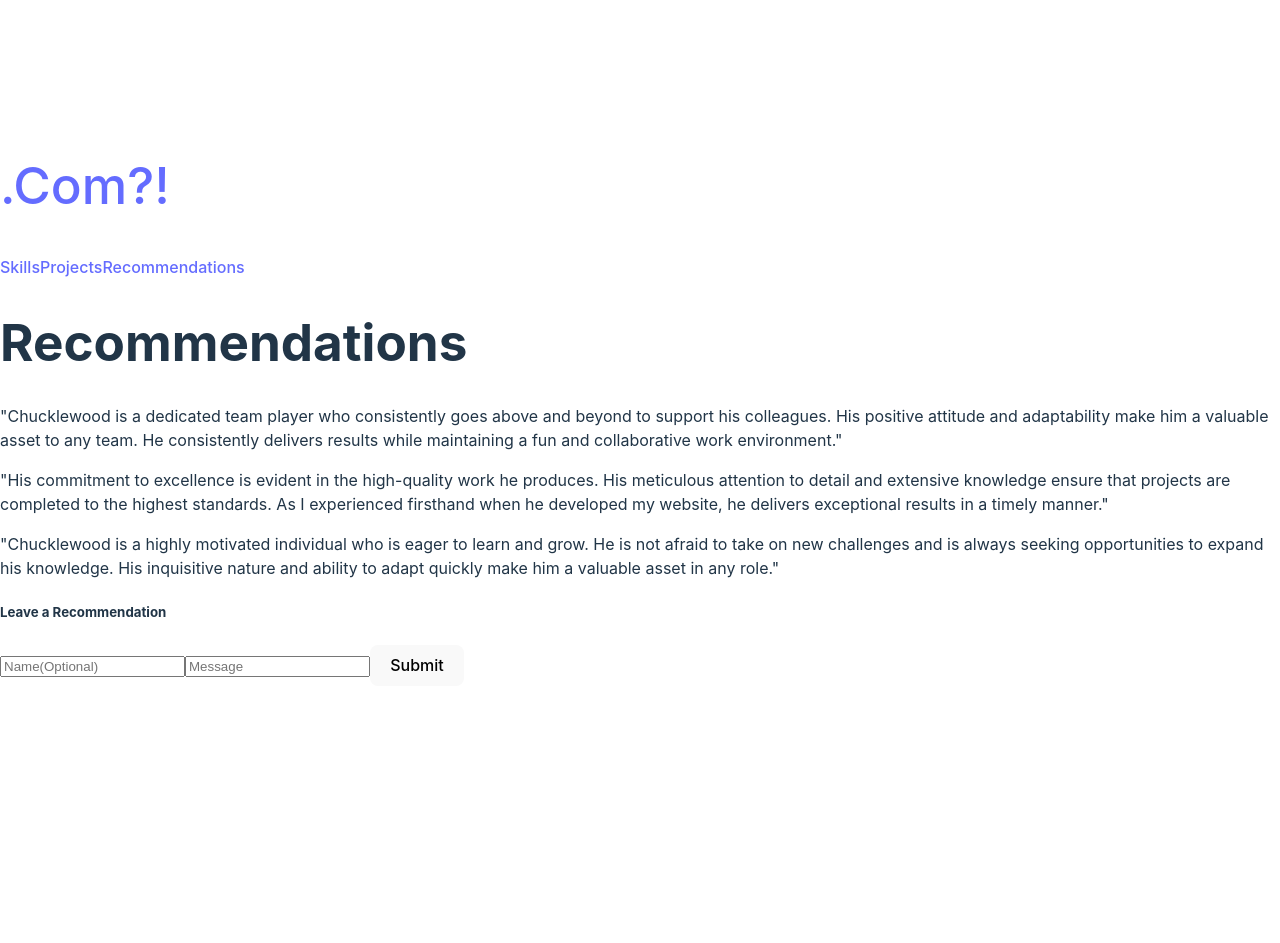
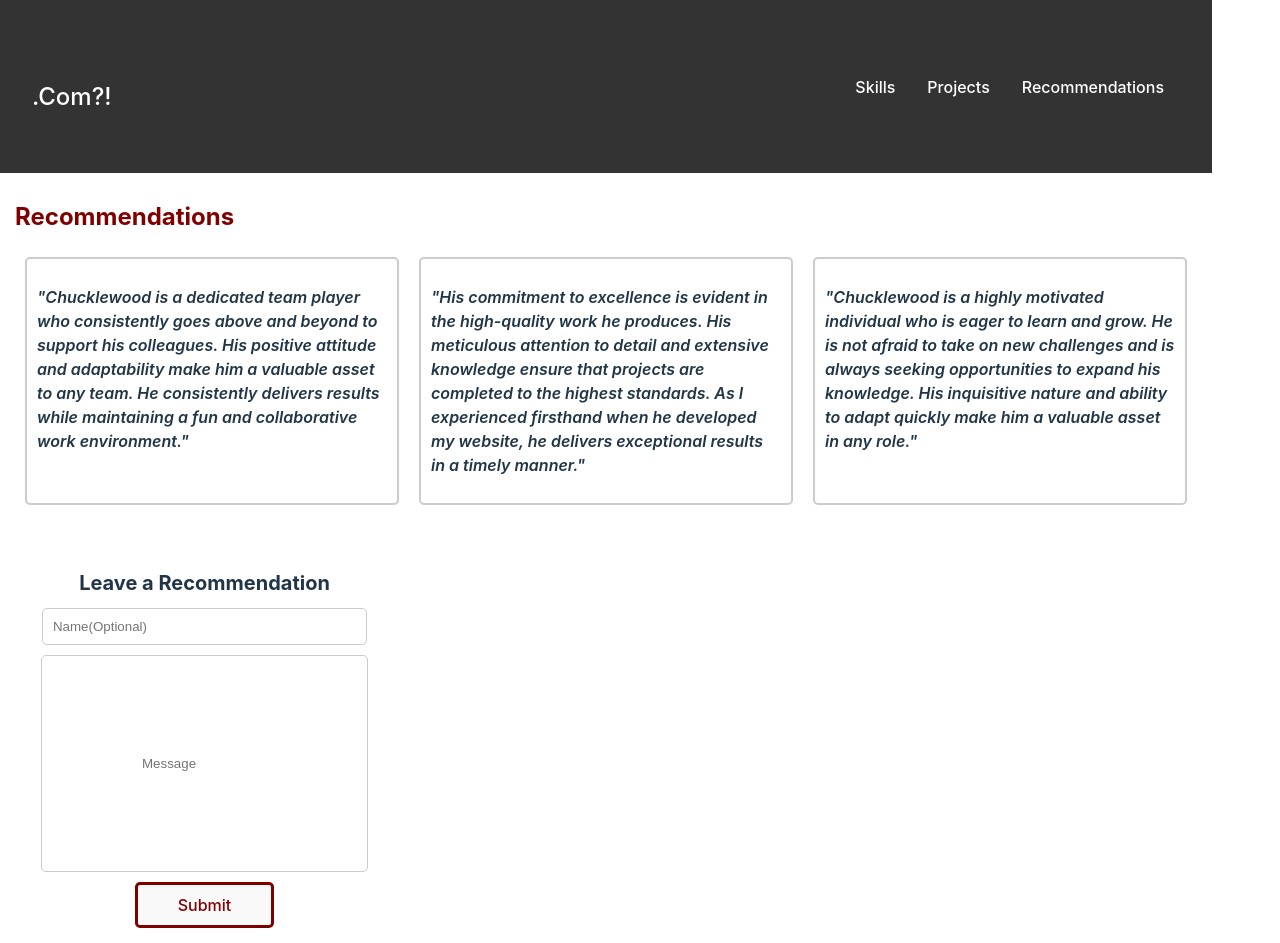
Before and after one commit to HeedlessGentry/Chucklewood, a React (Vite) app: page /recommendations in a window 1280 px wide. Before the commit the page ends 800 px from the top, so only its background shows below. Built offline with nearby package versions, Linux system fonts and the light colour scheme.

Commit message:
Almost done

```diff
--- a/src/components/About.jsx
+++ b/src/components/About.jsx
@@ -1,8 +1,9 @@
 import React from "react";
+import '../styles/About.css';
 
 function About() {
     return (
-        <div>
+        <div className="about">
             <div className="profile_pic">
                 <img
                 src="https://static.vecteezy.com/system/resources/thumbnails/011/675/374/small_2x/man-avatar-image-for-profile-png.png"
@@ -11,7 +12,7 @@ function About() {
                 />
             </div>
             <div className="about_me">
-            <h1>Hello, I'm Reece Chucklewood! &#x1F44B; </h1>
+            <h1 style={{color:'maroon', fontWeight: 'bold', fontSize: '24px'  }}>Hello, I'm Reece Chucklewood! &#x1F44B; </h1>
             <p>
             I am a full-stack developer with over three years of specialized experience in DevOps and cloud architecture. I worked with IBM Cloud, where I design and manage cloud infrastructure to support scalable, secure applications. My expertise includes setting up CI/CD pipelines, automating deployments, and optimizing cloud resources.I pride myself in bridging the gap between development and operations, ensuring smooth, efficient workflows and high-performing applications.
             </p>
--- a/src/components/Navbar.jsx
+++ b/src/components/Navbar.jsx
@@ -1,5 +1,6 @@
 import React from "react";
 import { Link } from "react-router-dom";
+import '../styles/Navbar.css';
 
 function Navbar () {
     return (
--- a/src/components/Projects.jsx
+++ b/src/components/Projects.jsx
@@ -1,26 +1,27 @@
 import React from "react";
+import '../styles/Projects.css'
 
 function Projects() {
     return (
         <div>
             <div className="projects">
-                <h1>Projects</h1>
+                <h1 style={{color:'maroon', fontWeight: 'bold', fontSize: '24px'  }}>Projects</h1>
                 <p>
-                    <h2>ISP Management Platform</h2>
+                    <h2 style={{fontSize: '18px'}}>ISP Management Platform</h2>
                     <ul>
                         <li>Worked in a team to develop an ISP management platform with an integrated CRM and data tracking algorithm.</li>
                         <li>Leveraged  HTML, CSS and Javascript for the UI and Python for server-side logic.</li>
                     </ul>
                 </p><hr />
                 <p>
-                    <h2>Apartment booking service</h2>
+                    <h2 style={{fontSize: '18px'}}>Apartment booking service</h2>
                     <ul>
                         <li>Developed a online apartment booking platform that allows viewing vacant apartments and booking them for a subscription.</li>
                         <li>Integrated a payment gateway and APIs for landlords to list the vacancies.</li>
                     </ul>
                 </p><hr />
                 <p>
-                    <h2>Cloud Infrastructure</h2>
+                    <h2 style={{fontSize: '18px'}}>Cloud Infrastructure</h2>
                     <ul>
                         <li>Assisted in the design and deployment of cloud-based applications and infrastructure in a junior role at IBM Cloud.</li>
                         <li>Provided technical support to clients and internal teams, troubleshooting issues, and ensuring optimal performance of cloud environments.</li>
@@ -28,7 +29,7 @@ function Projects() {
                 </p>
             </div>
         </div>
-    )
+    );
 }
 
 export default Projects;
--- a/src/components/Recommendations.jsx
+++ b/src/components/Recommendations.jsx
@@ -1,9 +1,10 @@
 import React from "react";
+import '../styles/Recommendations.css';
 
 function Recommendations () {
     return (
         <div className="refs-section">
-            <h1>Recommendations</h1>
+            <h1 style={{color:'maroon', fontWeight: 'bold', fontSize: '24px'  }}>Recommendations</h1>
             <div className="refs-cards">
                 <div className="refs">
                     <p>"Chucklewood is a dedicated team player who consistently goes above and beyond to support his colleagues. His positive attitude and adaptability make him a valuable asset to any team. He consistently delivers results while maintaining a fun and collaborative work environment."</p>
--- a/src/components/ScrollToTop.jsx
+++ b/src/components/ScrollToTop.jsx
@@ -1,5 +1,5 @@
 import React, { useState, useEffect } from "react";
-
+import "../styles/ScrollToTop.css";
 
 function ScrollToTop() {
     const [isVisible, setIsVisible] = useState(false);
--- a/src/components/Skills.jsx
+++ b/src/components/Skills.jsx
@@ -1,10 +1,11 @@
 import React from "react";
+import '../styles/Skills.css';
 
 function Skills() {
     return (
         <div>
             <div className="skills-section">
-                <h1>Skills</h1>
+                <h1 style={{color: 'maroon', fontWeight: 'bold', fontSize: '24px'}}>Skills</h1>
                 <div className="skills-cards">
                     <div className="skill-card">
                         <figure>
--- a/src/styles/About.css
+++ b/src/styles/About.css
@@ -0,0 +1,15 @@
+.about{
+    display: flex;
+    justify-content: flex-end;
+    padding: 15px;
+}
+
+.profile_pic {
+    flex-wrap: wrap;
+    justify-content: space-between;
+    margin: 2em;
+}
+
+.about_me{
+    flex-wrap: wrap;
+}
--- /dev/null
+++ b/src/styles/Navbar.css
@@ -0,0 +1,24 @@
+.navbar {
+    display: flex;
+    justify-content: space-between;
+    align-items: center;
+    background-color: #333;
+    padding: 1rem 2rem;
+    color: white;
+  }
+
+  .site-name a {
+    color: white;
+    text-decoration: none;
+    font-size: 1.5rem;
+  }
+
+  .nav-links a {
+    color: white;
+    text-decoration: none;
+    margin: 0 1rem;
+  }
+
+  .nav-links a:hover {
+    text-decoration: underline;
+  }
--- /dev/null
+++ b/src/styles/Projects.css
@@ -0,0 +1,11 @@
+.projects{
+    padding: 15px;
+}
+
+hr {
+    border-top: 2px solid #ccc;
+    height: 0;
+    width: 80%;
+    margin: 20px auto;
+    background-color: transparent;
+}
--- /dev/null
+++ b/src/styles/Recommendations.css
@@ -0,0 +1,68 @@
+.refs-section {
+    display: flex;
+    flex-direction: column; /* Create a column layout */
+    align-items: flex-start; /* Align the <h2> tag to the left */
+    padding: 15px;
+  }
+
+.refs-cards {
+    display: flex;
+    flex-wrap: wrap;
+    justify-content: flex-start; /* Align the cards to the left */
+  }
+
+.refs {
+    width: 350px;
+    padding: 10px;
+    border: 2px solid #ccc;
+    border-radius: 5px;
+    margin: 10px;
+    font-style: italic;
+    font-weight: 600;
+    transition:transform 0.3s ease, box-shadow 0.3s ease;
+  }
+
+.refs:hover {
+    transform: scale(1.05);
+    box-shadow: 4px 4px 15px rgba(0, 0, 0, 0.2);
+  }
+
+.add-refs {
+    text-align: center;
+    margin-top: 20px;
+  }
+
+.add-refs h5 {
+    margin-bottom: 10px;
+    font-size: 20px
+  }
+
+.add-refs form {
+    display: flex;
+    flex-direction: column;
+    align-items: center;
+  }
+
+.jina {
+    width: 80%;
+    padding: 10px;
+    margin-bottom: 10px;
+    border: 1px solid #ccc;
+    border-radius: 5px;
+  }
+
+.ms {
+    width: 33%;
+    padding: 100px;
+    margin-bottom: 10px;
+    border: 1px solid #ccc;
+    border-radius: 5px;
+  }
+
+.add-refs button {
+    padding: 10px 40px;
+    color: maroon;
+    border: solid;
+    border-radius: 5px;
+    cursor: pointer;
+  }
--- /dev/null
+++ b/src/styles/ScrollToTop.css
@@ -0,0 +1,26 @@
+.scroll-to-top {
+    position: fixed;
+    bottom: 20px;
+    right: 20px;
+    background-color: #333;
+    color: white;
+    border: none;
+    border-radius: 50%;
+    padding: 10px 15px;
+    font-size: 18px;
+    cursor: pointer;
+    box-shadow: 0 4px 6px rgba(0, 0, 0, 0.1);
+    z-index: 1000;
+    display: flex;
+    justify-content: center;
+    align-items: center;
+    transition: opacity 0.3s, transform 0.3s;
+  }
+
+  .scroll-to-top:hover {
+    background-color: #555;
+  }
+
+  .scroll-to-top:active {
+    transform: scale(0.9);
+  }
--- /dev/null
+++ b/src/styles/Skills.css
@@ -0,0 +1,39 @@
+.skills-section {
+    display: flex;
+    flex-direction: column;
+    align-items: flex-start;
+    padding: 15px;
+}
+
+.skills-cards {
+    display: flex;
+    flex-wrap: wrap;
+    justify-content: flex-start;
+    margin-top: 20px;
+}
+
+.skill-card {
+    width: 200px;
+    text-align: center;
+    padding: 20px;
+    border: 2px solid #ccc;
+    border-radius: 10px;
+    box-shadow: 2px 2px 8px rgba(0, 0, 0, 0.1);
+    margin: 10px;
+    transition: transform 0.3s ease, box-shadow 0.3s ease;
+}
+
+.skill-card:hover {
+    transform: scale(1.05);
+    box-shadow: 4px 4px 15px rgba(0, 0, 0, 0.2);
+}
+
+.skill-card img {
+    width: 50px;
+    height: 50px;
+  }
+
+.skill-card figcaption {
+    margin: 10px 0;
+    font-size: 14px;
+  }
```
